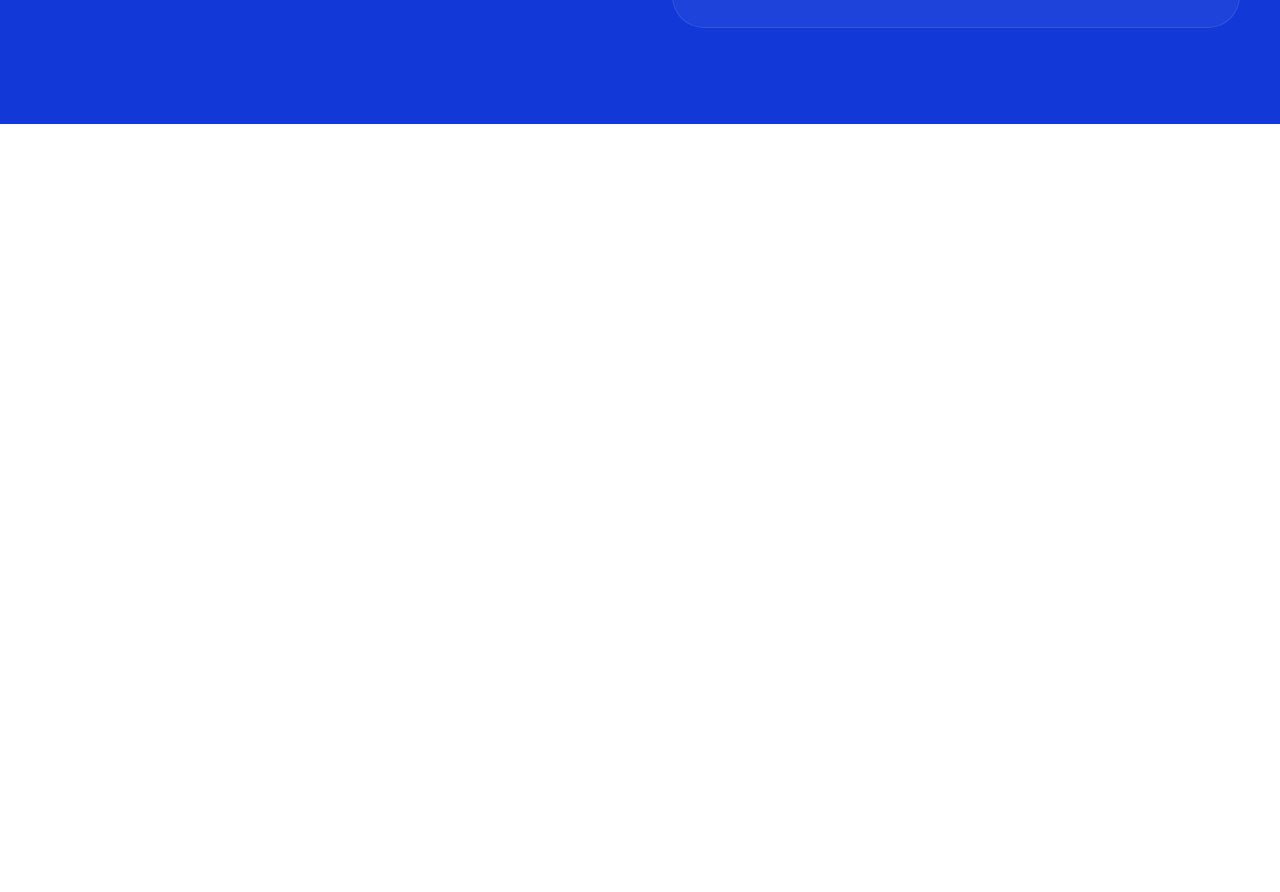
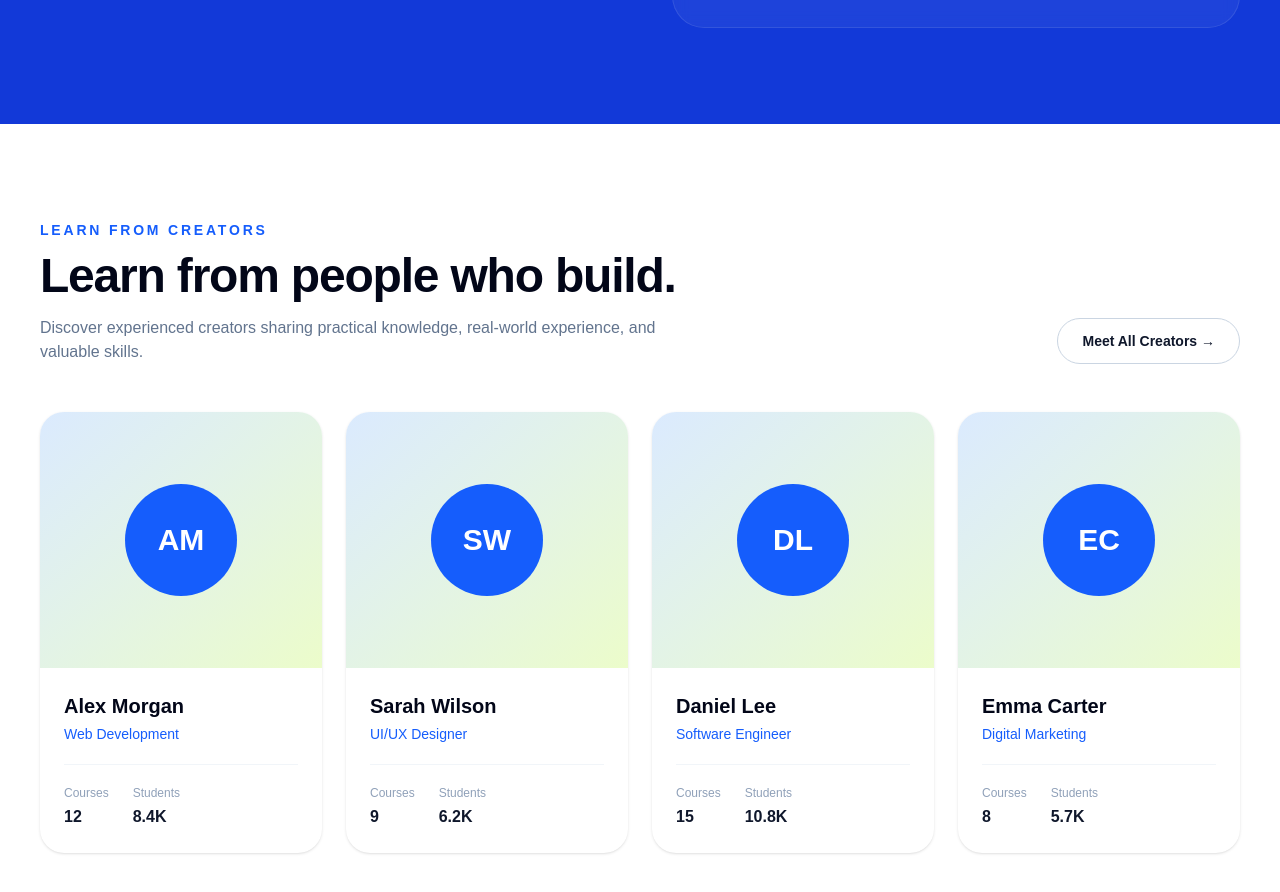
Before and after one commit to Sabbir-Ahmed1703/ByteSpace-New, a Next.js app: page / in a window 1280 px wide. Shown: the part 3026-3918 px from the top of the page. Before the commit the page ends 3150 px from the top, so only its background shows below. Built offline with nearby package versions, Linux system fonts and the light colour scheme.

Commit message:
Add creators section

```diff
--- a/app/page.tsx
+++ b/app/page.tsx
@@ -3,19 +3,17 @@ import Hero from "@/components/Hero";
 import CoursesSection from "@/components/CoursesSection";
 import LearningPaths from "@/components/LearningPaths";
 import GrowthSection from "@/components/GrowthSection";
+import CreatorsSection from "@/components/CreatorsSection";
 
 export default function Home() {
   return (
     <main>
       <Navbar />
-
       <Hero />
-
       <CoursesSection />
-
       <LearningPaths />
-
       <GrowthSection />
+      <CreatorsSection />
     </main>
   );
 }
--- /dev/null
+++ b/components/CreatorCard.tsx
@@ -0,0 +1,46 @@
+import type { Creator } from "@/data/creators";
+
+type CreatorCardProps = {
+  creator: Creator;
+};
+
+export default function CreatorCard({ creator }: CreatorCardProps) {
+  return (
+    <article className="group overflow-hidden rounded-3xl bg-white shadow-sm transition duration-300 hover:-translate-y-1 hover:shadow-xl">
+      <div className="flex h-64 items-center justify-center bg-gradient-to-br from-blue-100 to-lime-100">
+        <div className="flex h-28 w-28 items-center justify-center rounded-full bg-blue-600 text-3xl font-black text-white">
+          {creator.name
+            .split(" ")
+            .map((name) => name[0])
+            .join("")}
+        </div>
+      </div>
+
+      <div className="p-6">
+        <h3 className="text-xl font-bold text-slate-950">
+          {creator.name}
+        </h3>
+
+        <p className="mt-1 text-sm font-medium text-blue-600">
+          {creator.role}
+        </p>
+
+        <div className="mt-5 flex items-center gap-6 border-t border-slate-100 pt-5">
+          <div>
+            <p className="text-xs text-slate-400">Courses</p>
+            <p className="mt-1 font-bold text-slate-900">
+              {creator.courses}
+            </p>
+          </div>
+
+          <div>
+            <p className="text-xs text-slate-400">Students</p>
+            <p className="mt-1 font-bold text-slate-900">
+              {creator.students}
+            </p>
+          </div>
+        </div>
+      </div>
+    </article>
+  );
+}
--- /dev/null
+++ b/components/CreatorsSection.tsx
@@ -0,0 +1,37 @@
+import { creators } from "@/data/creators";
+import CreatorCard from "@/components/CreatorCard";
+
+export default function CreatorsSection() {
+  return (
+    <section id="creators" className="bg-white px-6 py-24 lg:px-10">
+      <div className="mx-auto max-w-7xl">
+        <div className="flex flex-col justify-between gap-6 md:flex-row md:items-end">
+          <div className="max-w-2xl">
+            <p className="text-sm font-bold uppercase tracking-[0.2em] text-blue-600">
+              Learn From Creators
+            </p>
+
+            <h2 className="mt-3 text-4xl font-black tracking-tight text-slate-950 sm:text-5xl">
+              Learn from people who build.
+            </h2>
+
+            <p className="mt-4 text-slate-500">
+              Discover experienced creators sharing practical knowledge,
+              real-world experience, and valuable skills.
+            </p>
+          </div>
+
+          <button className="w-fit rounded-full border border-slate-300 px-6 py-3 text-sm font-bold text-slate-900 transition hover:border-slate-950">
+            Meet All Creators →
+          </button>
+        </div>
+
+        <div className="mt-12 grid gap-6 sm:grid-cols-2 lg:grid-cols-4">
+          {creators.map((creator) => (
+            <CreatorCard key={creator.id} creator={creator} />
+          ))}
+        </div>
+      </div>
+    </section>
+  );
+}
--- /dev/null
+++ b/data/creators.ts
@@ -0,0 +1,38 @@
+export type Creator = {
+  id: number;
+  name: string;
+  role: string;
+  courses: number;
+  students: string;
+};
+
+export const creators: Creator[] = [
+  {
+    id: 1,
+    name: "Alex Morgan",
+    role: "Web Development",
+    courses: 12,
+    students: "8.4K",
+  },
+  {
+    id: 2,
+    name: "Sarah Wilson",
+    role: "UI/UX Designer",
+    courses: 9,
+    students: "6.2K",
+  },
+  {
+    id: 3,
+    name: "Daniel Lee",
+    role: "Software Engineer",
+    courses: 15,
+    students: "10.8K",
+  },
+  {
+    id: 4,
+    name: "Emma Carter",
+    role: "Digital Marketing",
+    courses: 8,
+    students: "5.7K",
+  },
+];
```
